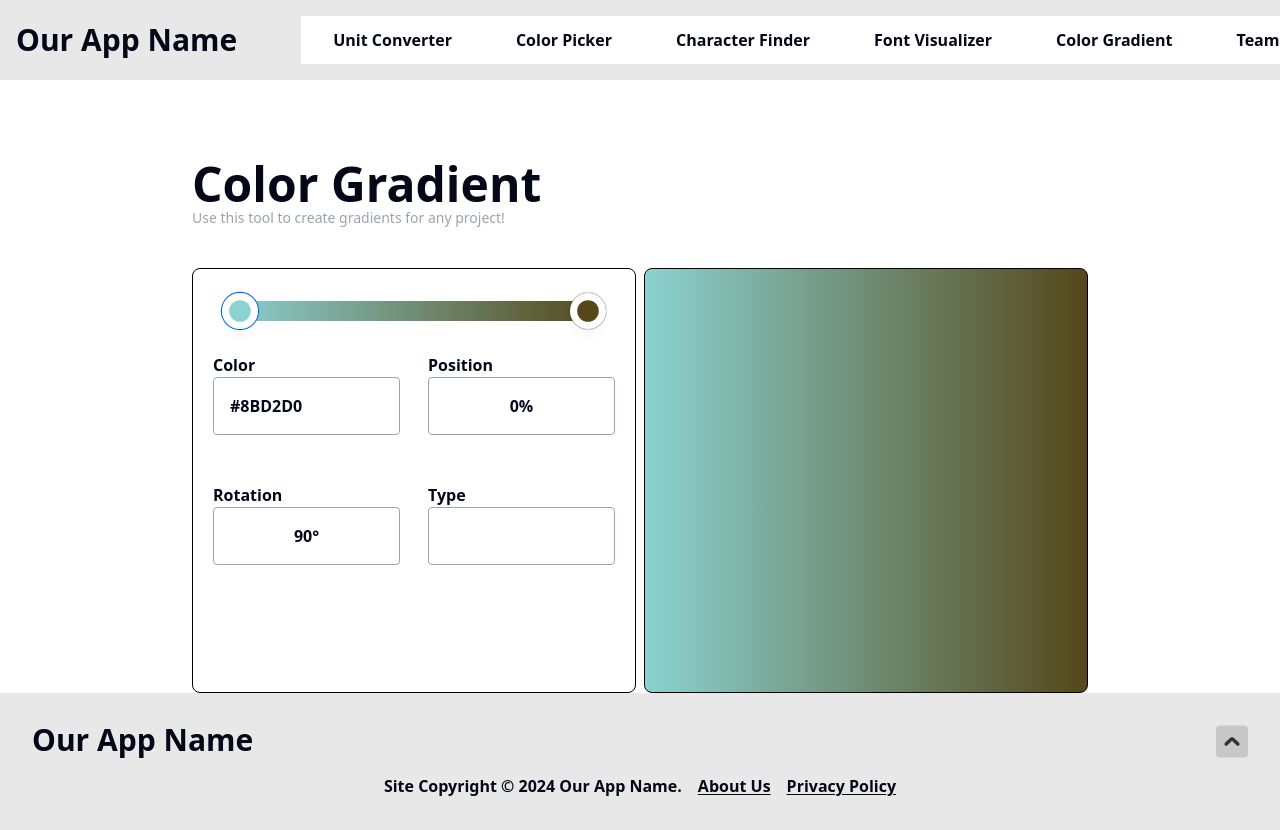
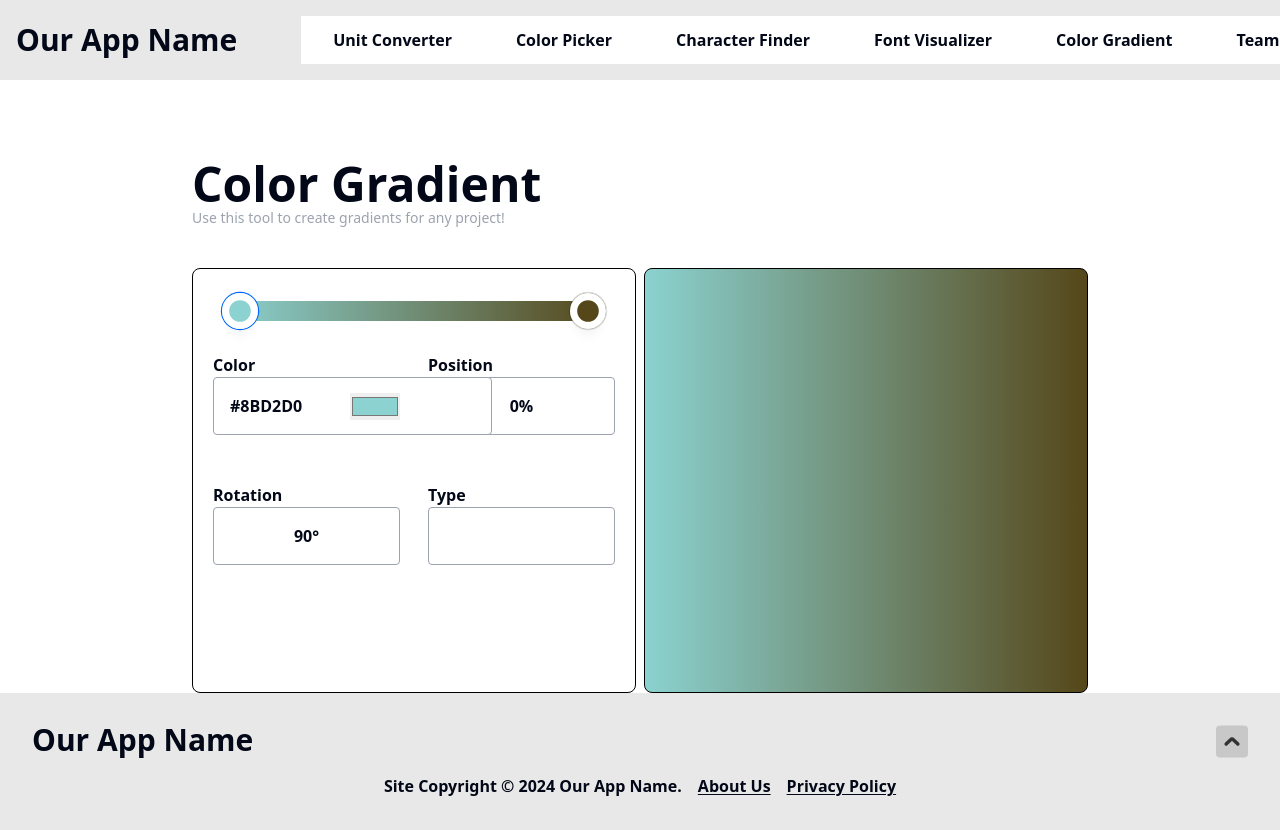
Before and after one commit to chingu-voyages/devex.tools, a React (Vite) app in the folder fetools-app/: page /color-gradient in a window 1280 px wide. Shown: the top 830 px of the page. Built offline with nearby package versions, Linux system fonts and the light colour scheme.

Commit message:
added html5 picker

```diff
--- a/fetools-app/src/components/ColorGradientComponents/ColorGradientInterface.jsx
+++ b/fetools-app/src/components/ColorGradientComponents/ColorGradientInterface.jsx
@@ -28,7 +28,8 @@ export default function ColorGradientInterface({
         if(parentRef.current){
             [...parentRef.current.children].forEach(label=>{
                 if(label.id === 'color'){
-                    label.children[0].value = inputValue.color
+                    label.children[0].children[0].value = inputValue.color
+                    label.children[0].children[1].value = inputValue.color
                 } else if(label.id === 'position'){
                     label.children[0].value = inputValue.position
                 } else if(label.id === 'rotation'){
@@ -41,7 +42,8 @@ export default function ColorGradientInterface({
     return(
         <>
         <div ref={parentRef} className="grid grid-cols-2 grid-rows-3 gap-x-7 gap-y-12 px-5">
-            <label id="color" className="flex flex-col w-full font-bold ">Color
+            <label id="color" className="relative flex flex-col w-full font-bold ">Color
+                <div className="relative w-full z-0">
                     <input
                     ref={colorInputRef}
                     defaultValue={displayData.color}
@@ -49,7 +51,14 @@ export default function ColorGradientInterface({
                     placeholder={lastValidData.color || displayData.color}
                     type="text"
                     maxLength={7}
-                className="rounded-sm border border-gray-400 p-4 uppercase"/>
+                    className="rounded-sm border border-gray-400 p-4 uppercase flex-2"/>
+
+                    <input
+                    type="color"
+                    defaultValue={displayData.color}
+                    onChange={handleColorInputChange}
+                    className="absolute right-0 top-4"/>
+                </div>
             </label>
             <label id="position" className="flex flex-col w-full font-bold">Position
                 <input
```
Lines whose indentation alone changed are shown as unchanged.
